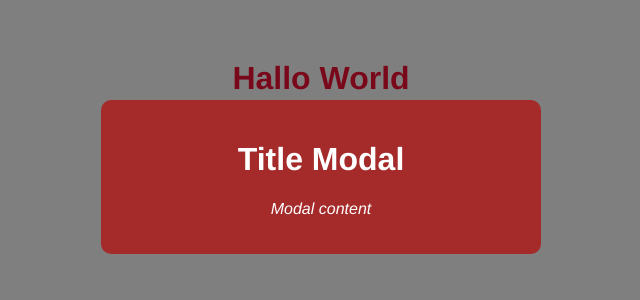
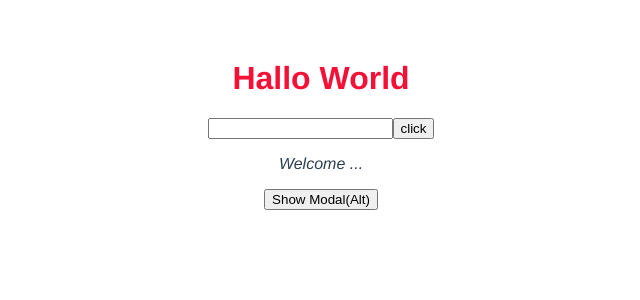
Before and after one commit to elhamhashemi56/Vue-CLI-Basic, a Vue app: page / in a window 1280 px wide. Shown: the top 300 px of the page, without its empty margins (319-959 px from the left). Built offline with nearby package versions, Linux system fonts and the light colour scheme.

Commit message:
VUE Emitting Custom Events & VUE Click Event Modifiers

```diff
--- a/src/App.vue
+++ b/src/App.vue
@@ -3,11 +3,18 @@
 
   <input type="text" ref="abc">
   <button @click="handleEventClick">click</button>
+  <p>Welcome ...</p>
 
-  <Modal :headerProps="header"
+  <button @click.alt="changeModal">Show Modal(Alt)</button>
+
+  <div v-if="showModal">
+    <Modal :headerProps="header"
          :textProps="text"
          theme="sale"
+         @close="changeModal"
         />
+  </div>
+
 
 </template>
 <!-- ################################################################# -->
@@ -22,7 +29,8 @@
     return{
       title:"Hallo World",
       header:"Title Modal",
-      text:"Modal content"
+      text:"Modal content",
+      showModal:false
     }
 
   },
@@ -32,6 +40,9 @@
       console.log("event");
       console.log(this.$refs.abc);
       this.$refs.abc.classList.add("elham")
+    },
+    changeModal(){
+      this.showModal = !this.showModal
     }
   }
 
--- a/src/components/Modal.vue
+++ b/src/components/Modal.vue
@@ -1,5 +1,5 @@
 <template>
-    <div class="backdrop">
+    <div class="backdrop" @click.self="closeModal">
         <div class="modal" :class="{saleKlass: theme === 'sale' }">
             <h1>{{ headerProps }}</h1>
             <p>{{ textProps }}</p>
@@ -10,7 +10,12 @@
 <!-- ################################################################# -->
 <script>
     export default {
-        props:["headerProps","textProps","theme"]
+        props:["headerProps","textProps","theme"],
+        methods:{
+            closeModal(){
+                this.$emit("close")
+            }
+        }
     }
 </script>
 <!-- ################################################################# -->
```
